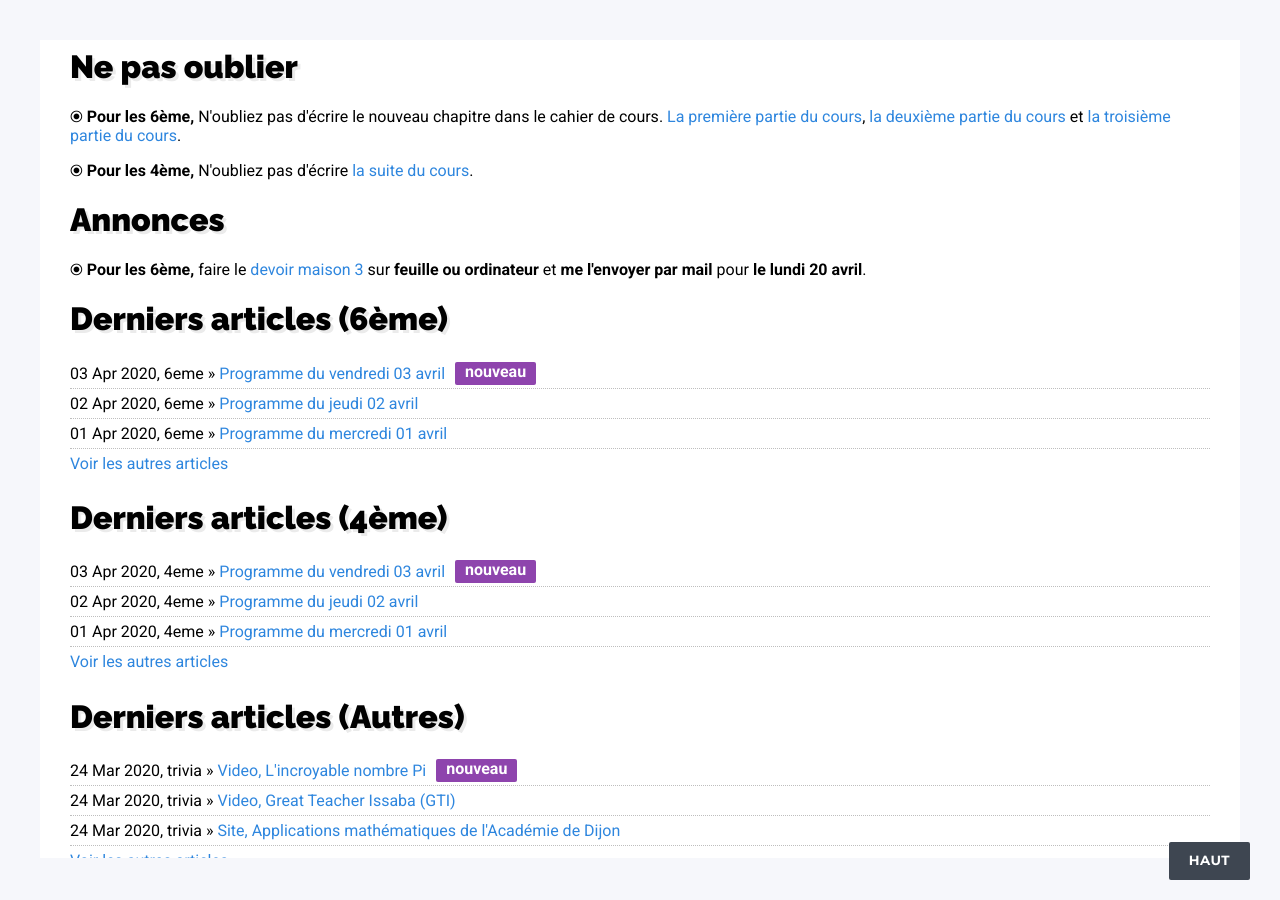
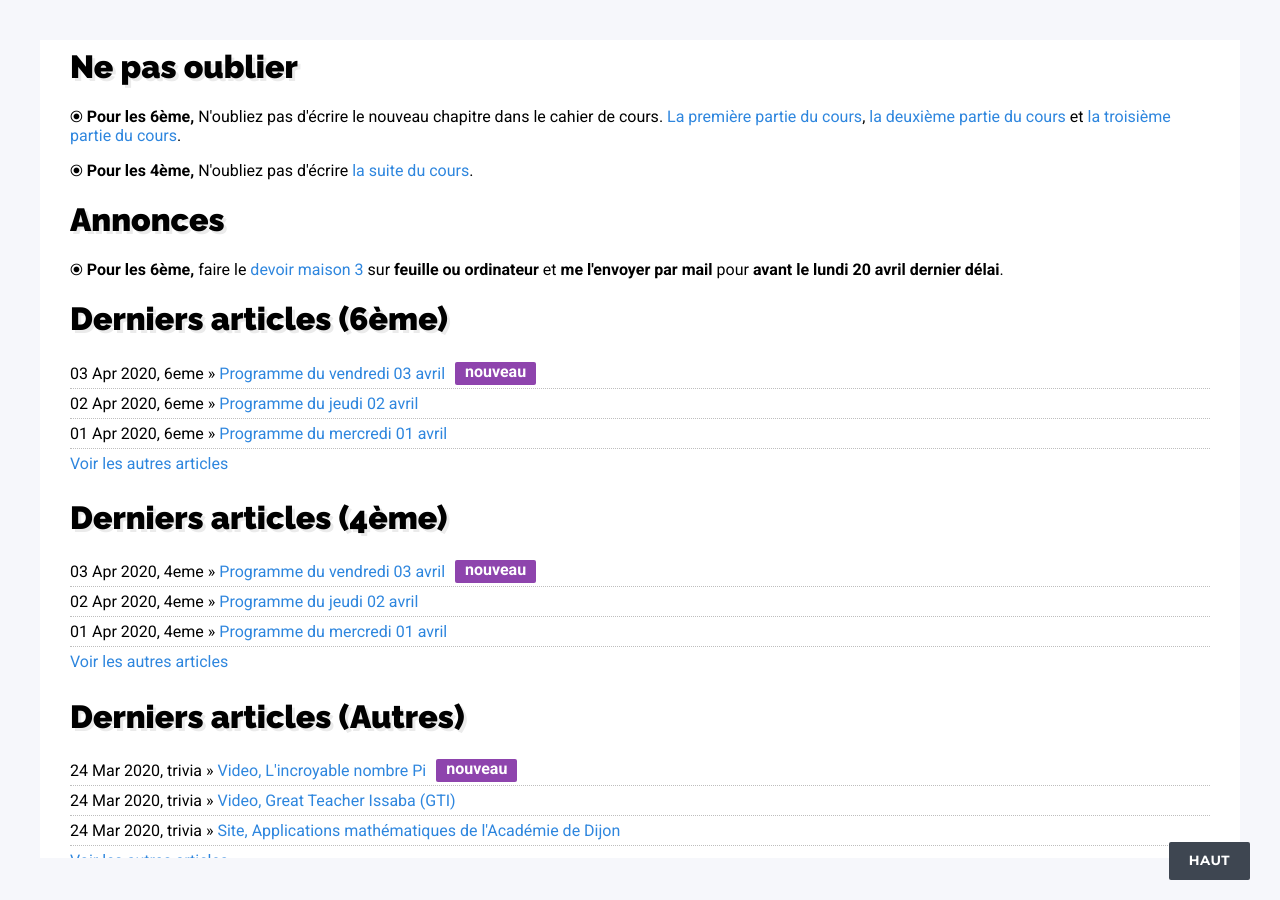
Before and after one commit to DangSinslay/DangSinslay.github.io, a Jekyll site: the page built from index.html, in a window 1280 px wide and 900 px high, scrolled down 515 px. Built offline with Jekyll 4.4.1, drawn with Linux system fonts in a browser that asks for light colours.

Commit message:
Update index.html

```diff
--- a/index.html
+++ b/index.html
@@ -14,7 +14,7 @@
 	<p>⦿ <strong>Pour les 6ème,</strong> N'oubliez pas d'écrire le nouveau chapitre dans le cahier de cours. <a href="https://monsieurdang.github.io/blog/2020/03/31/programme6">La première partie du cours</a>, <a href="https://monsieurdang.github.io/blog/2020/04/02/programme6">la deuxième partie du cours</a> et <a href="https://monsieurdang.github.io/blog/2020/04/03/programme6">la troisième partie du cours</a>.</p>
 	<p>⦿ <strong>Pour les 4ème,</strong> N'oubliez pas d'écrire <a href="https://monsieurdang.github.io/blog/2020/03/25/programme4">la suite du cours</a>.</p>
 	<h1 class="section">Annonces</h1>
-	<p>⦿ <strong>Pour les 6ème,</strong> faire le <a href="/dm/6eme/dm_3.pdf">devoir maison 3</a> sur <strong>feuille ou ordinateur</strong> et <strong>me l'envoyer par mail</strong> pour <strong>le lundi 20 avril</strong>.</p>
+	<p>⦿ <strong>Pour les 6ème,</strong> faire le <a href="/dm/6eme/dm_3.pdf">devoir maison 3</a> sur <strong>feuille ou ordinateur</strong> et <strong>me l'envoyer par mail</strong> pour <strong>avant le lundi 20 avril dernier délai</strong>.</p>
 	<h1 class="section">Derniers articles (6ème)</h1>
 	<ul class="posts">
 		{% for post in site.categories.6eme limit:1 %}
```
